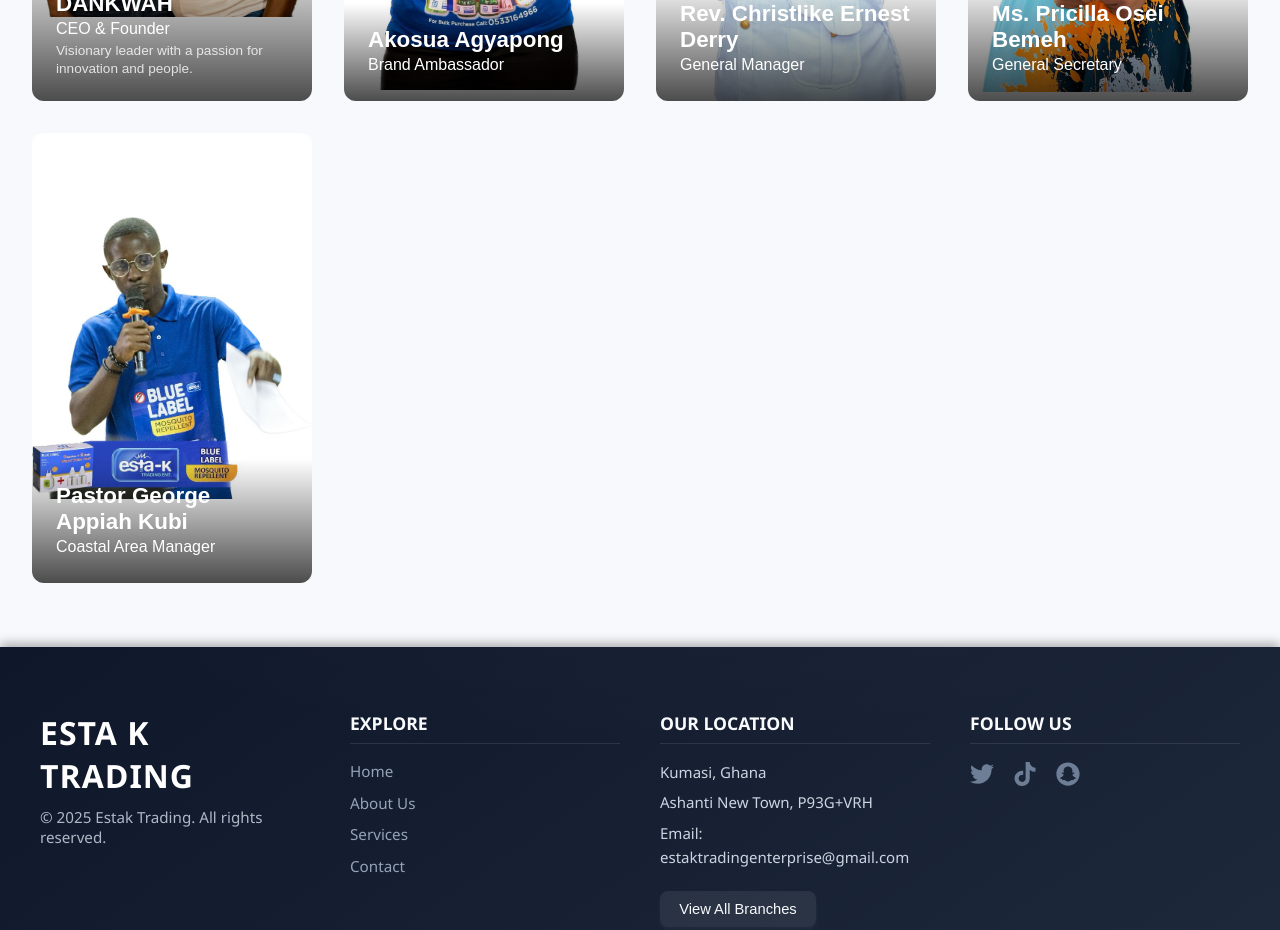
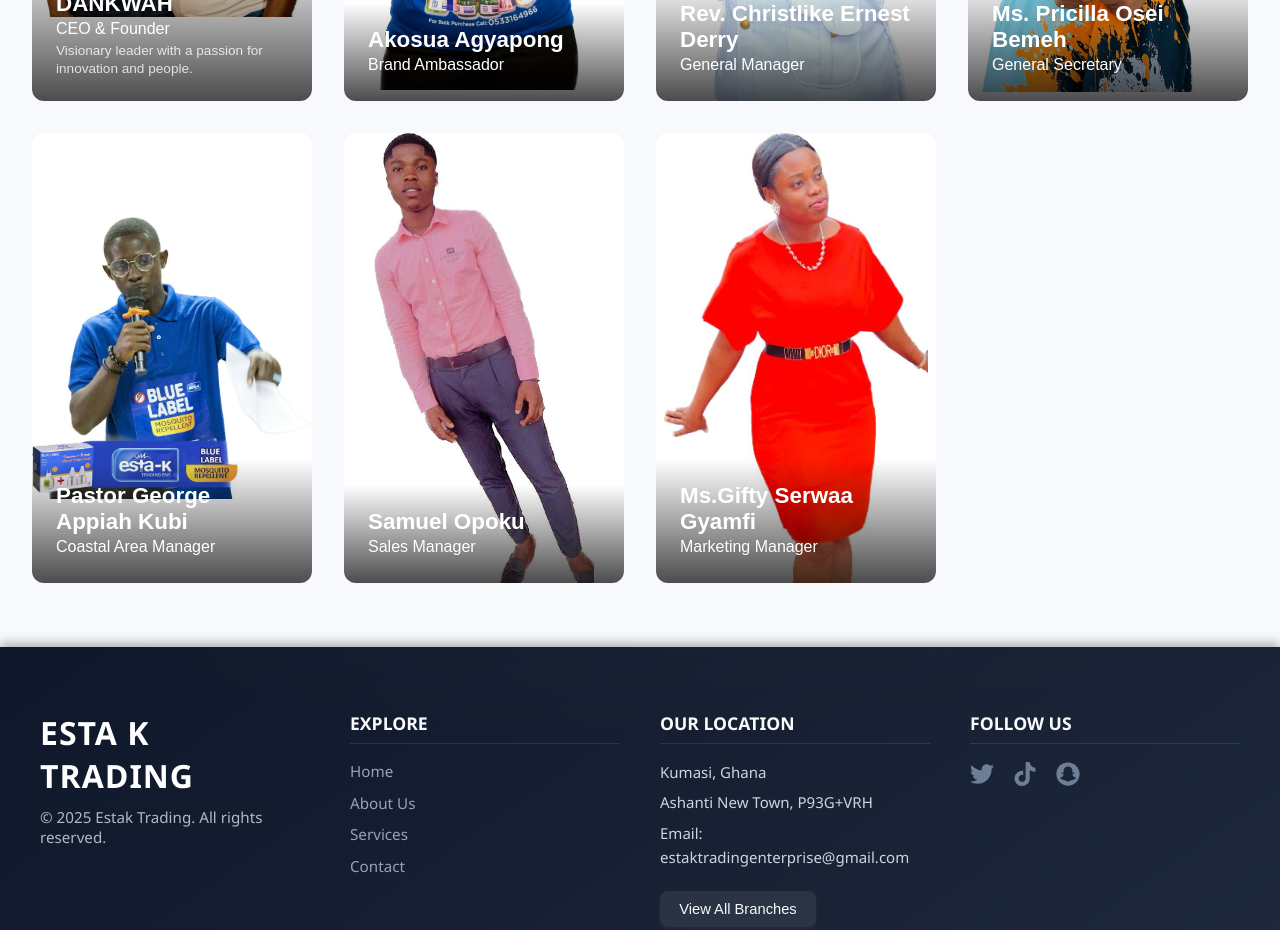
Before and after one commit to MargaretOwusuAgyapaa121/blue-lables, a React (Vite) app in the folder frontend/: page /team in a window 1280 px wide. Shown: the part 980-1910 px from the top of the page. Built offline with nearby package versions, Linux system fonts and the light colour scheme.

Commit message:
added to more cards

```diff
--- a/frontend/src/pages/Team.jsx
+++ b/frontend/src/pages/Team.jsx
@@ -27,6 +27,16 @@ const teamMembers = [
     name: "Pastor George Appiah Kubi",
     role: "Coastal Area Manager",
     image: "/assets/images/team/pastor Geoge .jpg"
+  },
+  {
+    name: "Samuel Opoku",
+    role: "Sales Manager",
+    image: "/assets/images/team/sales.jpg"
+  },
+  {
+    name: "Ms.Gifty Serwaa Gyamfi",
+    role: "Marketing Manager",
+    image: "/assets/images/team/marketing.jpg"
   }
 ];
 
```
Also changed, not shown: frontend/public/assets/images/team/marketing.jpg (added), frontend/public/assets/images/team/sales.jpg (added).
